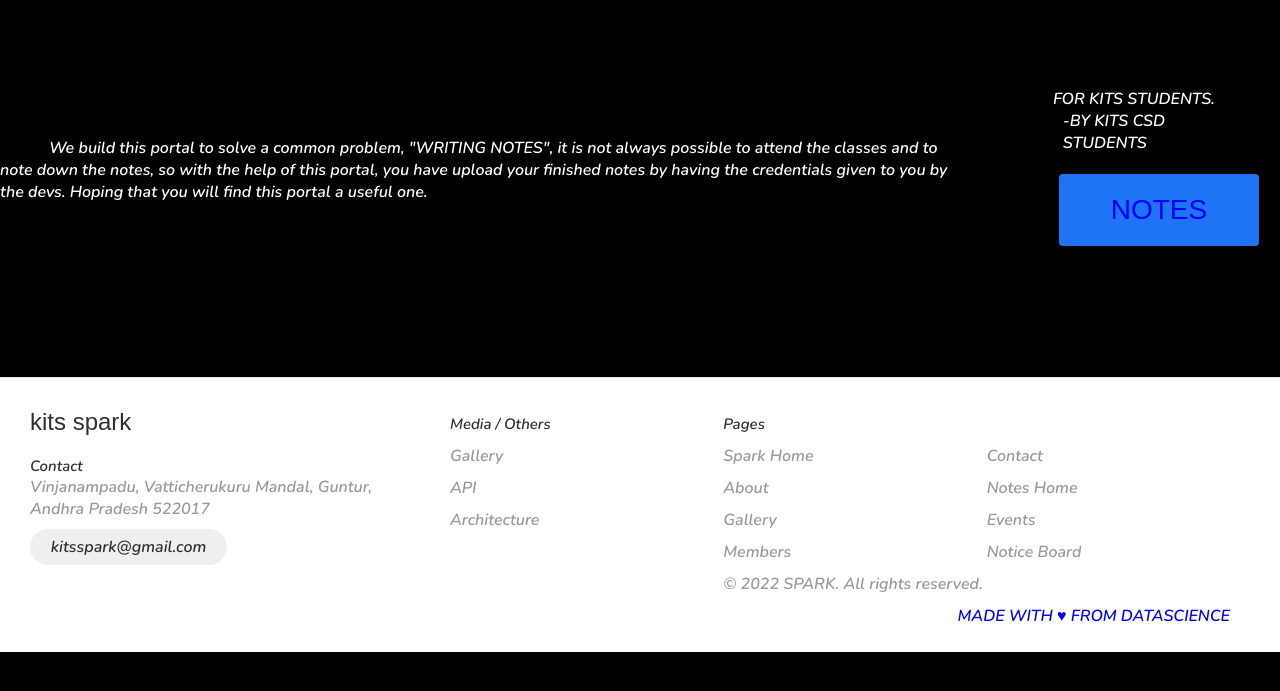
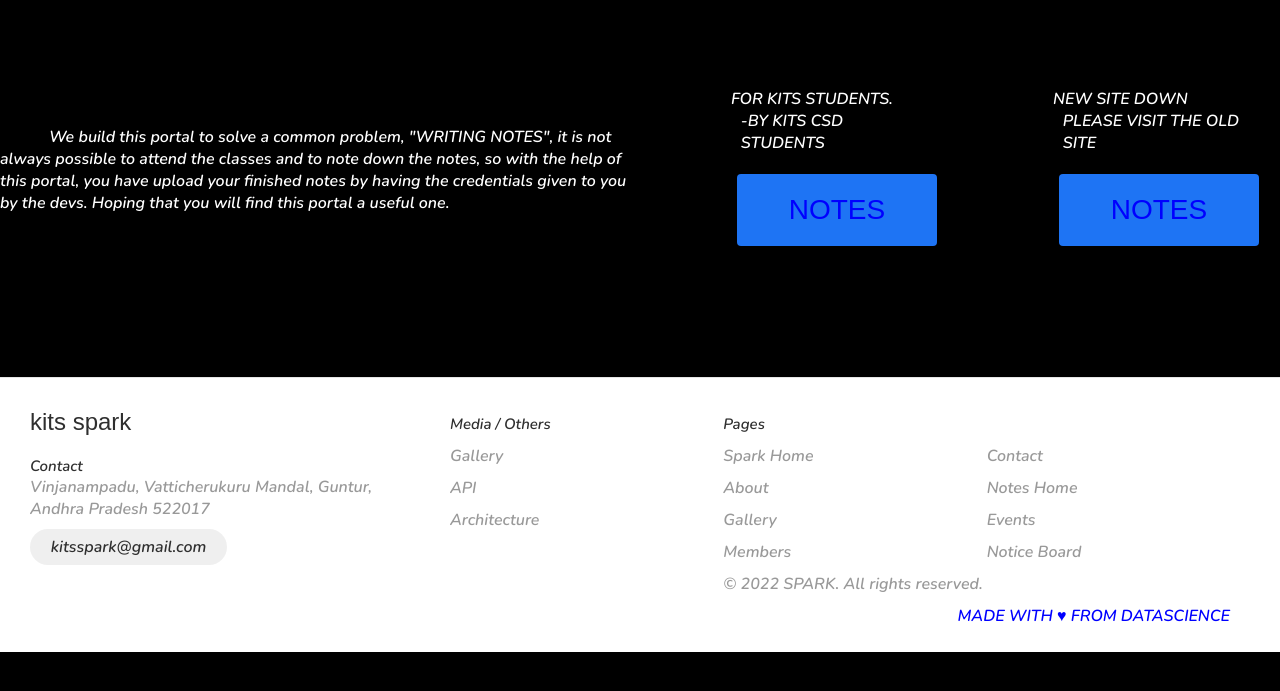
Before and after one commit to Generalmadnit/generalmadnit.github.io, a plain HTML site: page index.html in a window 1280 px wide. Shown: the part 87-778 px from the top of the page. Drawn offline with nearby package versions, Linux system fonts and the light colour scheme.

Commit message:
added backup

```diff
--- a/index.html
+++ b/index.html
@@ -75,6 +75,19 @@
           </button>
         </div>
       </div>
+
+      <div class="quote move-away-fromscreen" >
+        <div  class="quote-text">
+          <p>New site down  </P>
+          <P style="margin-left: 5%;">please visit the old site</p>
+        </div>
+        <div class="btnMain  move-away-fromscreen" >
+          <button class="quote-btn3d">
+            <a href="https://baramsivaramireddy.github.io/notes/" class="btn-flip" data-back="Back" data-front="Front"> <span>Notes</span></a>
+          </button>
+        </div>
+      </div>
+
     </main>
 
   </body>
```
Also changed, not shown: notes.html (+1 -0 lines).
